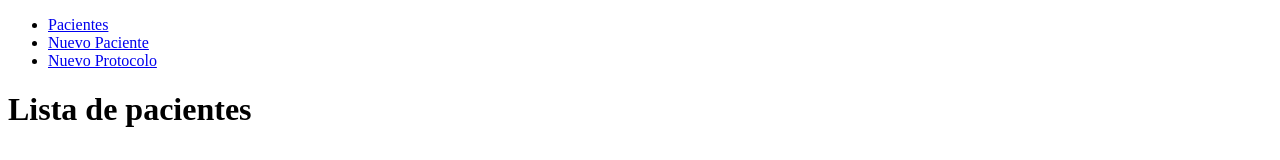
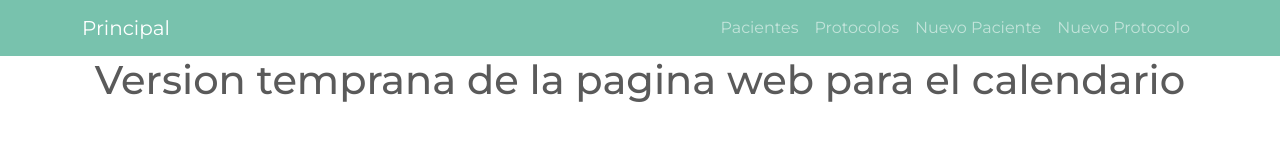
Before and after one commit to KingGnome115/page, a Vue app: page / in a window 1280 px wide. Shown: the top 160 px of the page. Built offline with nearby package versions, Linux system fonts and the light colour scheme; no server answers.

Commit message:
Pagina diseñada más o menos presentable

```diff
--- /dev/null
+++ b/src/components/ListaProtocolo.vue
@@ -0,0 +1,41 @@
+<template lang="">
+    <div>
+        <h1>Lista de protocolos</h1>
+        <ul>
+            <li v-for="(protocolo, index) in protocolos" :key="index" @click="this.$router.push(`/protocolos/${protocolo._id}`)">
+                {{protocolo.nomProtocolo}} {{protocolo.numeroProtocolo}} {{protocolo.nomeclatura}} <hr>
+            </li>
+        </ul>
+    </div>
+</template>
+
+<script lang="ts">
+    import {defineComponent} from 'vue'
+    import { consultarProtocolos } from '@/services/ProtocoloServices'
+    import { Protocolo } from '../interfaces/Protocolos';
+
+    export default defineComponent({
+        data(){
+            return{
+                protocolos: [] as Protocolo[]
+            }
+        },
+        methods:{
+            async cargarProtocolos(){
+                const res = await consultarProtocolos()
+                this.protocolos = res.data
+                console.log(res.data)
+            }
+        },
+        mounted(){
+            this.cargarProtocolos()
+        }
+    })
+
+</script>
+
+<style scoped>
+    ul{
+        display: inline-block;
+    }
+</style>
--- a/src/components/NavBar.vue
+++ b/src/components/NavBar.vue
@@ -1,16 +1,33 @@
 <template>
-    <nav>
-        <ul>
-            <li>
-                <router-link to="/">Pacientes</router-link>
-            </li>
-            <li>
-                <router-link to="/pacientes/agregar">Nuevo Paciente</router-link>
-            </li>
-            <li>
-                <router-link to="/protocolo/agregar">Nuevo Protocolo</router-link>
-            </li>
-        </ul>
+    <nav class="navbar navbar-expand-lg navbar-dark bg-primary">
+        <div class="container">
+            <router-link class="navbar-brand" to="/">Principal</router-link>
+            <button class="navbar-toggler"
+                type="button"
+                data-bs-toggle="collapse"
+                data-bs-target="#navbarNav"
+                aria-controls="navbarNav"
+                aria-expanded="false"
+                aria-label="Toggle navigation">
+                <span class="navbar-toggler-icon"></span>
+            </button>
+            <div class="collapse navbar-collapse" id="navbarNav">
+                <ul class="navbar-nav ms-auto">
+                    <li class="nav-item">
+                        <router-link class="nav-link" to="/listapacientes">Pacientes</router-link>
+                    </li>
+                    <li class="nav-item">
+                        <router-link class="nav-link" to="/listaprotocolos">Protocolos</router-link>
+                    </li>
+                    <li class="nav-item">
+                        <router-link class="nav-link" to="/pacientes/agregar">Nuevo Paciente</router-link>
+                    </li>
+                    <li class="nav-item">
+                        <router-link class="nav-link" to="/protocolo/agregar">Nuevo Protocolo</router-link>
+                    </li>
+                </ul>
+            </div>
+        </div>
     </nav>
 </template>
 
--- /dev/null
+++ b/src/components/Principal.vue
@@ -0,0 +1,11 @@
+<template>
+    <div>
+        <h1>Version temprana de la pagina web para el calendario</h1>
+    </div>
+</template>
+
+<style scoped>
+    h1{
+        text-align: center;
+    }
+</style>
--- a/src/main.ts
+++ b/src/main.ts
@@ -2,4 +2,6 @@ import { createApp } from 'vue'
 import App from './App.vue'
 import router from './router'
 
+import 'bootswatch/dist/minty/bootstrap.min.css'
+
 createApp(App).use(router).mount('#app')
--- a/src/router/index.ts
+++ b/src/router/index.ts
@@ -2,7 +2,12 @@ import {RouteRecordRaw, createRouter, createWebHistory} from 'vue-router'
 
 const routes: RouteRecordRaw[] = [
     {
-        path:'/',
+        path:"/",
+        name:'principal',
+        component:() => import('@/components/Principal.vue')
+    },
+    {
+        path:'/listapacientes',
         alias:'/pacientes',
         name: 'pacientes',
         component: () => import('@/components/ListaPacientes.vue'),
@@ -22,8 +27,13 @@ const routes: RouteRecordRaw[] = [
         name: 'protocolo-new',
         component: () => import ('@/components/AltaProtocolo.vue'),
     },
+    {
+        path:'/listaprotocolos',
+        name: 'protocolos',
+        component: () => import('@/components/ListaProtocolo.vue'),
+    }
     /**{
-        path: '/protocolo/:id',
+        path: '/protocolos/:id',
         name: 'protocolo-modificar',
         component: () => import('@/components/MEProtocolo.vue') //Aun no esta el archivo
 
```
